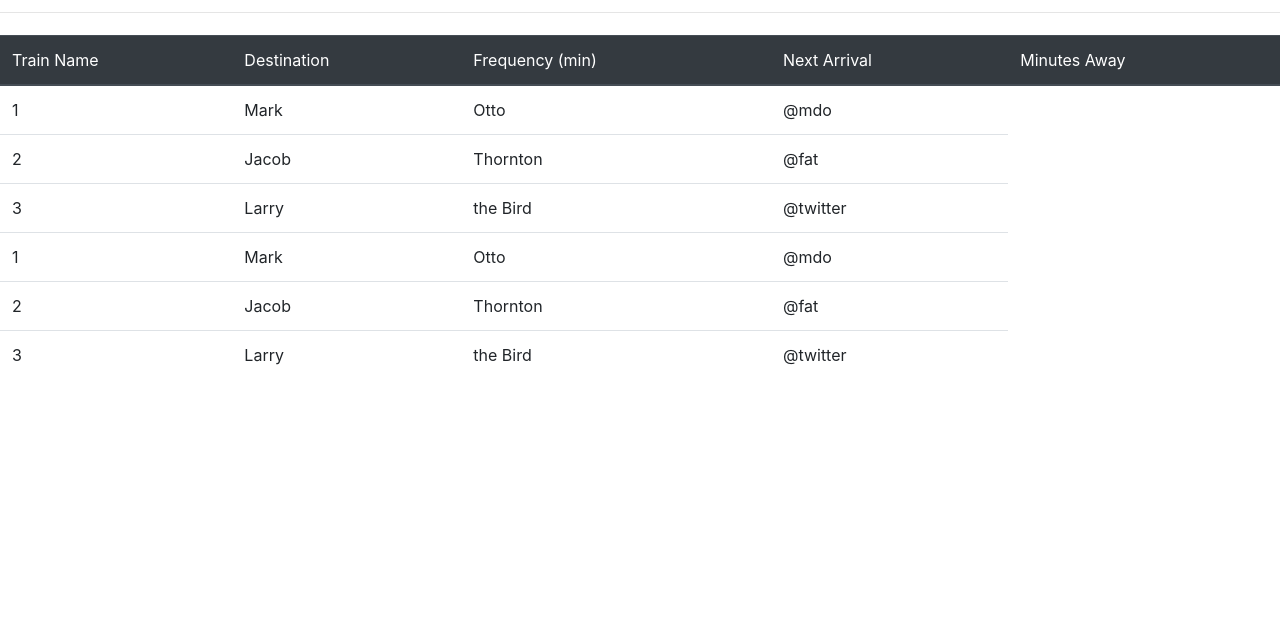
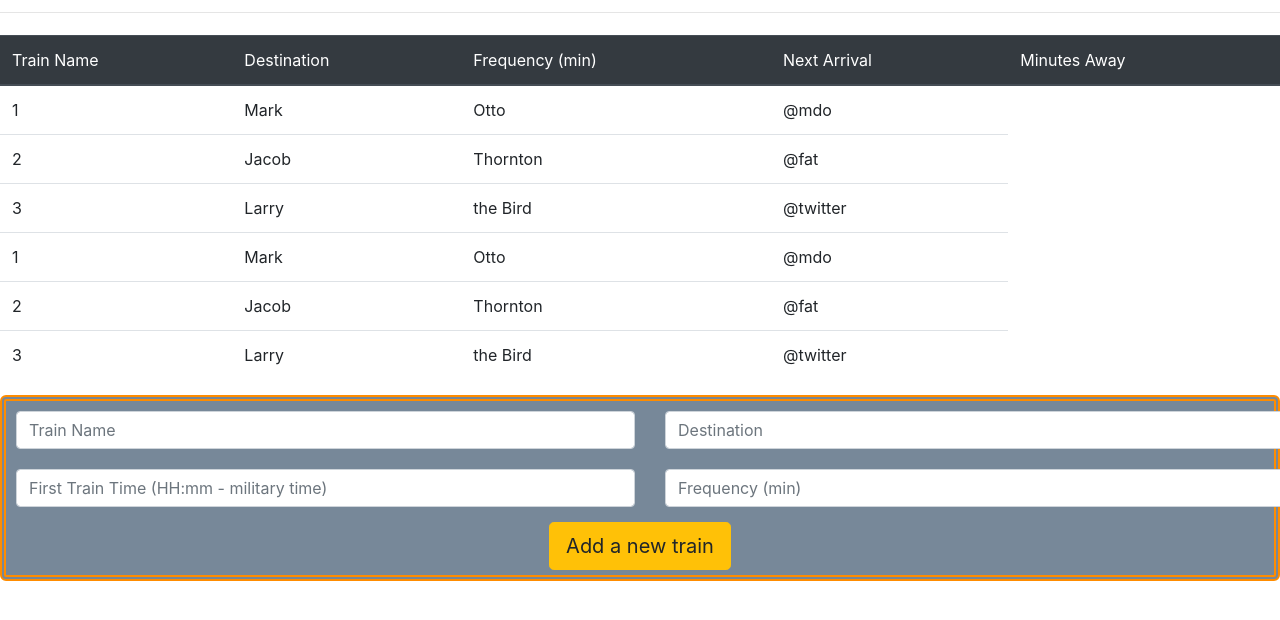
Before and after one commit to Jeff-Ashear/Train-Schedule, a plain HTML site: page index.html in a window 1280 px wide. Shown: the part 76-696 px from the top of the page. Drawn offline with nearby package versions, Linux system fonts and the light colour scheme.

Commit message:
added a form and submit button. did some styling

```diff
--- a/assets/css/style.css
+++ b/assets/css/style.css
@@ -15,3 +15,20 @@ hr {
     color: darkorange;
     height: 6px;
 }
+
+form {
+    border-style: double;
+    border-width: 6px;
+    border-color: darkorange;
+    border-radius: 6px;
+    background-color: lightslategrey;
+}
+
+.form-control {
+    margin: 10px;
+}
+
+#submitButton {
+    margin: 5px;
+    text-align: center;
+}
--- a/index.html
+++ b/index.html
@@ -64,9 +64,27 @@
             </tbody>
           </table>
     </div>
-    <div class="form">
-
-    </div>
+    <form>
+      <div class="row">
+        <div class="col">
+          <input type="text" class="form-control" id="trainName" placeholder="Train Name">
+        </div>
+        <div class="col">
+          <input type="text" class="form-control" id="destination" placeholder="Destination">
+        </div>
+      </div>
+      <div class="row">
+        <div class="col">
+          <input type="text" class="form-control" id="firstTrain" placeholder="First Train Time (HH:mm - military time)">
+        </div>
+        <div class="col">
+          <input type="text" class="form-control" id="frequency" placeholder="Frequency (min)">
+        </div>
+      </div>
+      <div class="text-center">
+        <button type="button" id="submitButton" class="btn btn-warning btn-lg">Add a new train</button>
+      </div>
+    </form>
 
     <script src="assets/javascript/app.js"></script>
 </body>
```
